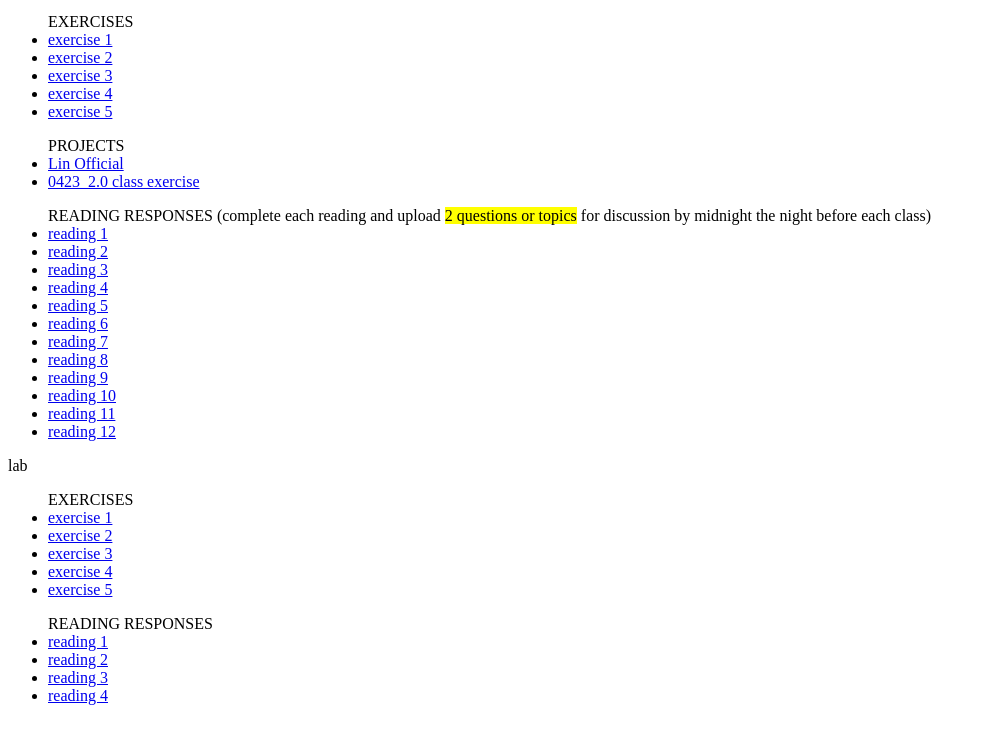
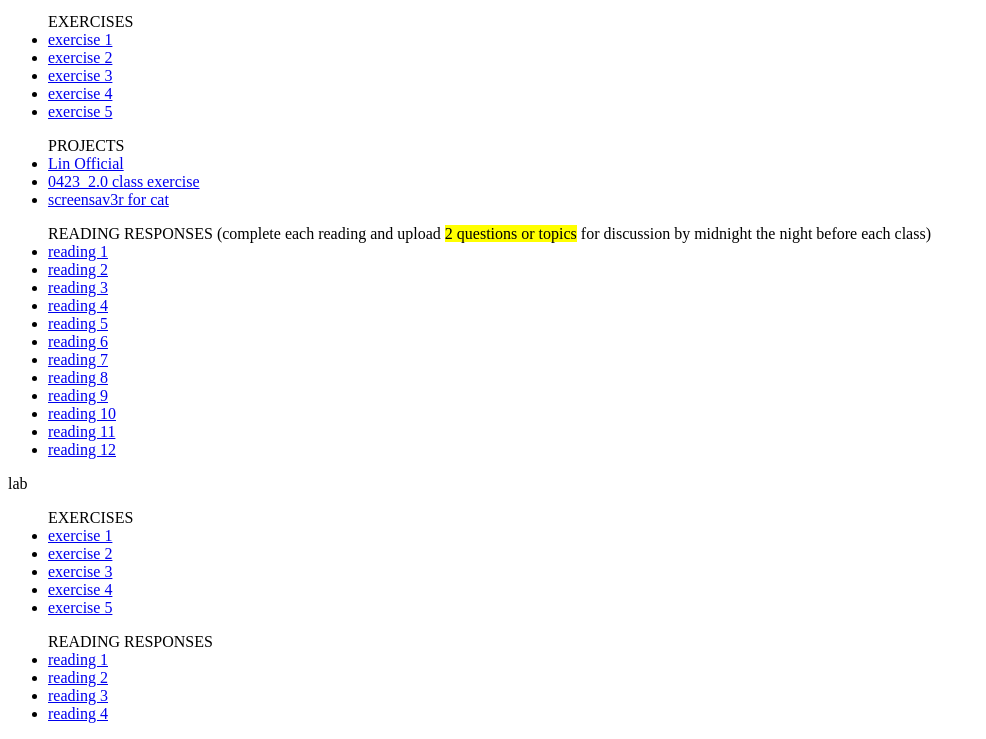
Before and after one commit to stephvnie/coreinteraction2019, a plain HTML site: page index.html in a window 1280 px wide. Shown: the part 101-840 px from the top of the page, without its empty margins (0-986 px from the left). Drawn offline with Linux system fonts and the light colour scheme.

Commit message:
Update index.html

```diff
--- a/index.html
+++ b/index.html
@@ -18,6 +18,7 @@
 		<ul>PROJECTS
 	<li><a href="project1/index.html">Lin Official</a></li>
 	<li><a href="04232019/index.html">0423_2.0 class exercise</a></li>
+	<li><a href="project2/index.html">screensav3r for cat</a></li>
 
 			</ul>
 
```
